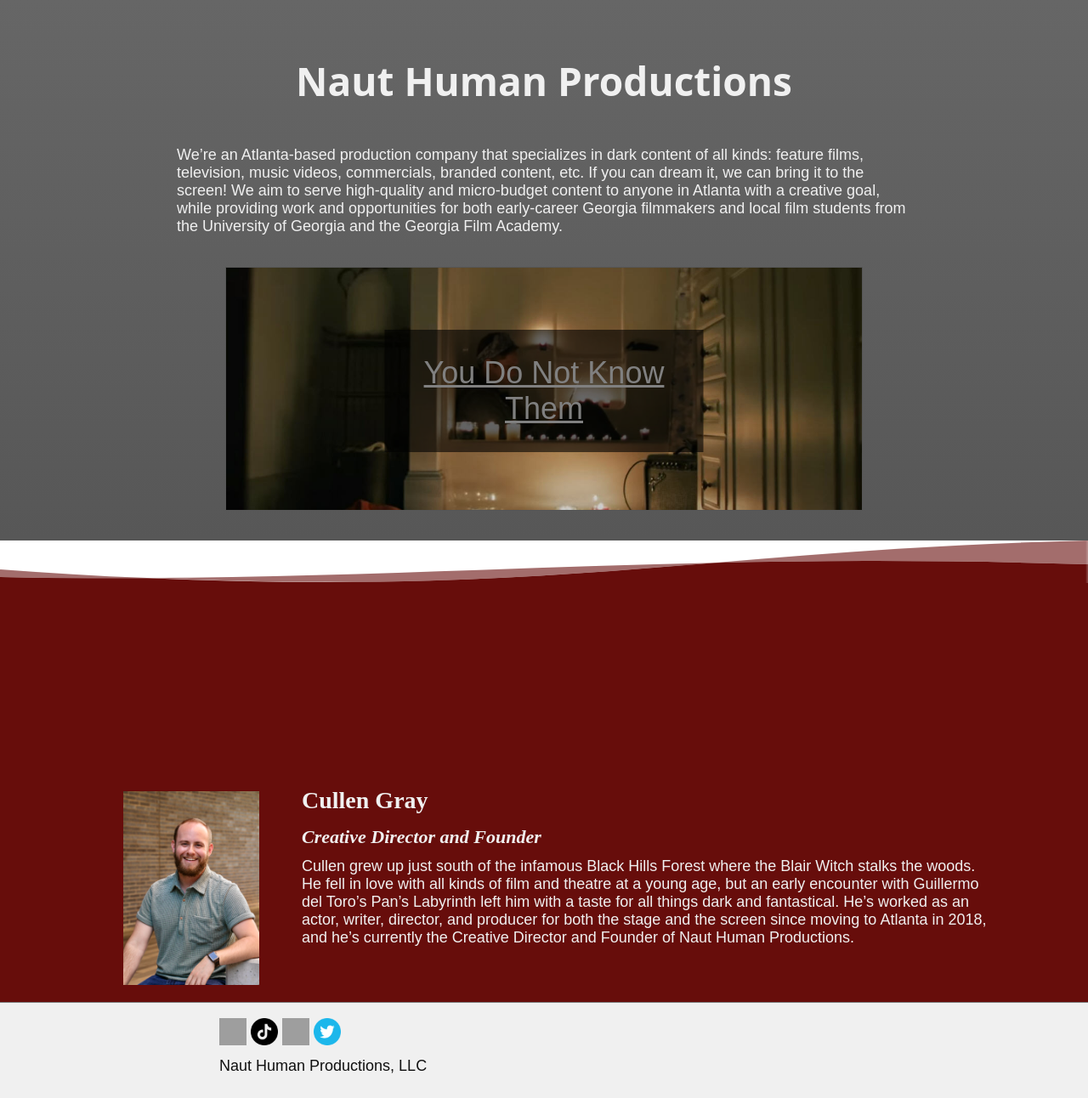
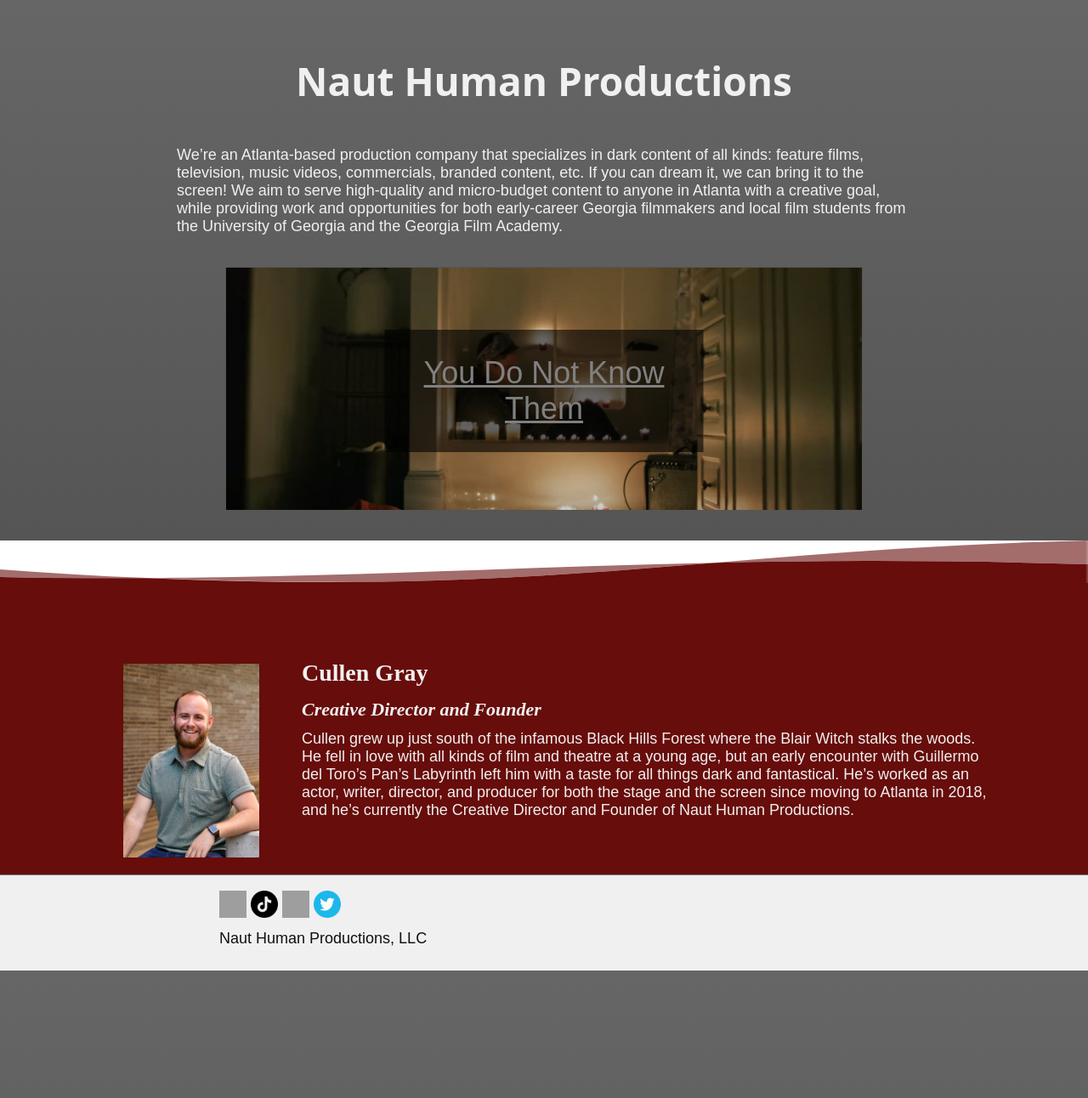
Before and after one commit to nauthuman/nauthuman.github.io, a Jekyll site: the page built from index2.html, in a window 1280 px wide. Shown: the whole page at 85% size. Built offline with Jekyll 4.4.1, drawn with Linux system fonts in a browser that asks for light colours; some web fonts are replaced; after the commit the page ends 1142 px from its top, so only the background shows below that.

Commit message:
Update staff_panel.html

```diff
--- a/_includes/staff_panel.html
+++ b/_includes/staff_panel.html
@@ -32,7 +32,7 @@
   }
 
   div.team-panel-wrapper {
-    padding: 250px 0px 0px 0px;
+    padding: 100px 0px 0px 0px;
     /* background-color: #E8EBE4; */
     /* https://www.svgbackgrounds.com/set/free-svg-backgrounds-and-patterns/ */
 
```
